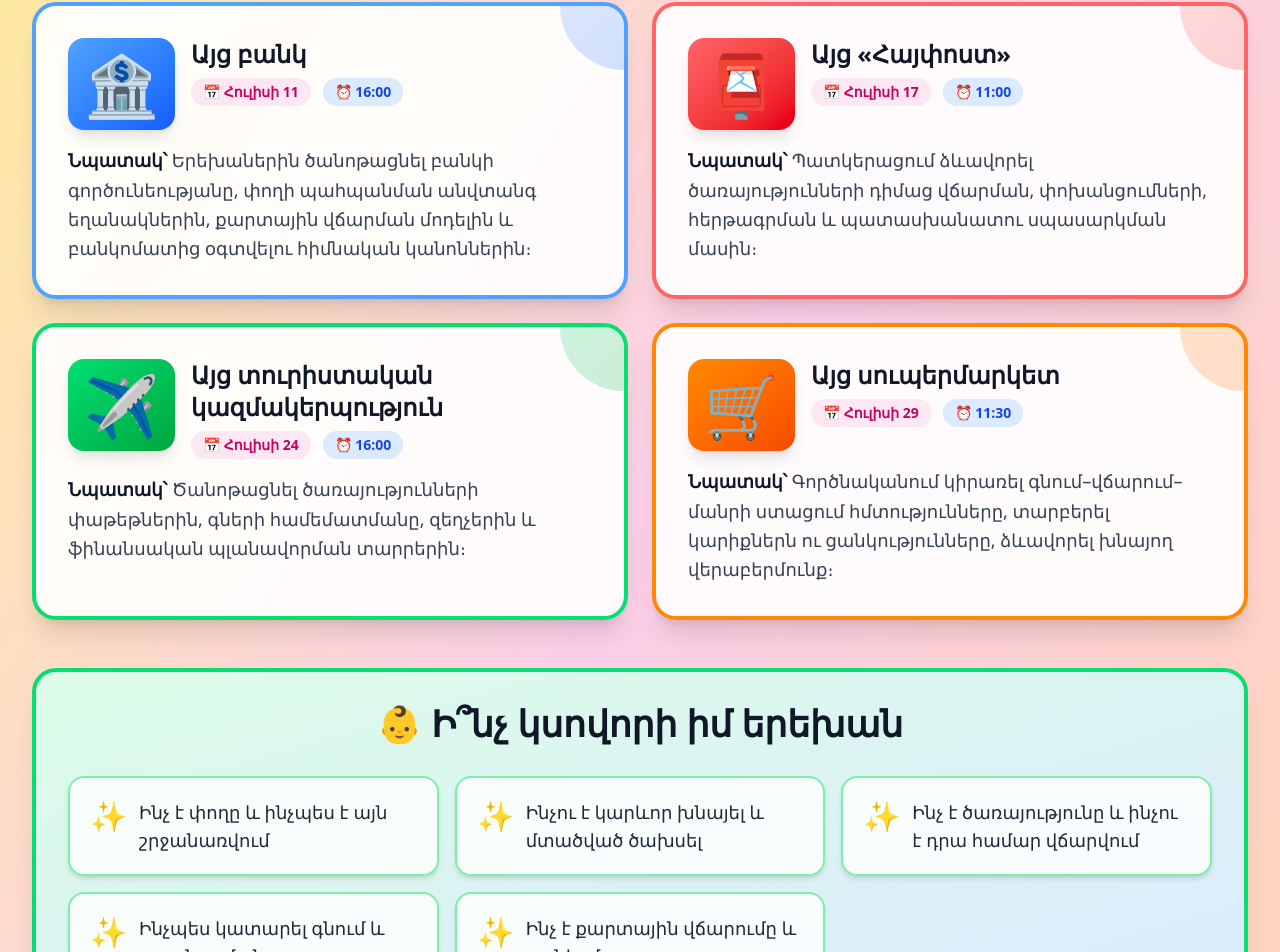
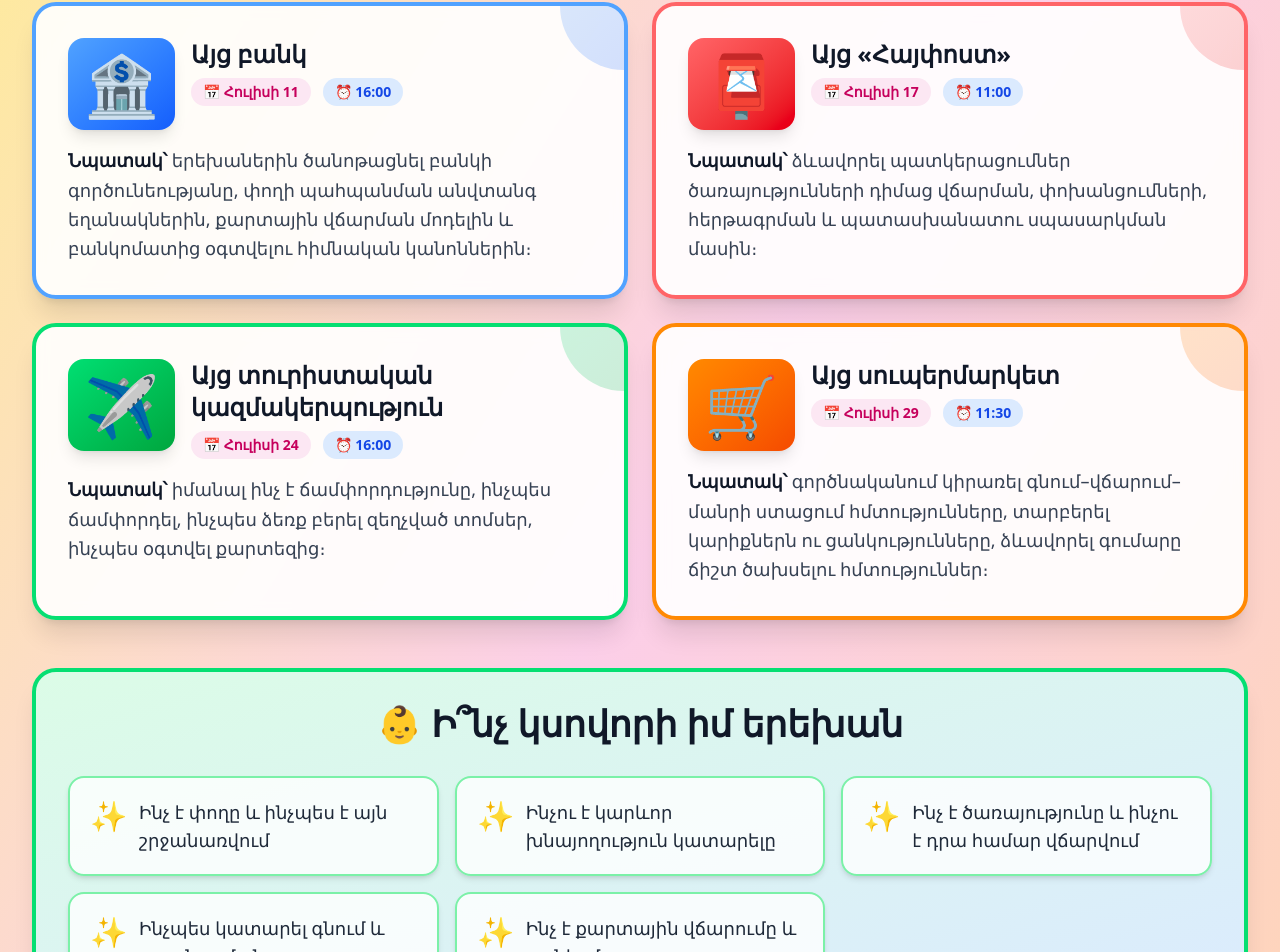
Before and after one commit to VaheBagratyan13/NewProject, a React (Vite) app: page /timing-dask in a window 1280 px wide. Shown: the part 543-1495 px from the top of the page. Built offline with nearby package versions, Linux system fonts and the light colour scheme.

Commit message:
fixed mistakes

```diff
--- a/src/components/TimingDask.jsx
+++ b/src/components/TimingDask.jsx
@@ -8,7 +8,7 @@ const TimingDask = () => {
       date: 'Հուլիսի 11',
       time: '16:00',
       title: 'Այց բանկ',
-      description: 'Երեխաներին ծանոթացնել բանկի գործունեությանը, փողի պահպանման անվտանգ եղանակներին, քարտային վճարման մոդելին և բանկոմատից օգտվելու հիմնական կանոններին։',
+      description: 'երեխաներին ծանոթացնել բանկի գործունեությանը, փողի պահպանման անվտանգ եղանակներին, քարտային վճարման մոդելին և բանկոմատից օգտվելու հիմնական կանոններին։',
       icon: '🏦',
       color: 'from-blue-400 to-blue-600',
       borderColor: 'border-blue-400'
@@ -17,7 +17,7 @@ const TimingDask = () => {
       date: 'Հուլիսի 17',
       time: '11:00',
       title: 'Այց «Հայփոստ»',
-      description: 'Պատկերացում ձևավորել ծառայությունների դիմաց վճարման, փոխանցումների, հերթագրման և պատասխանատու սպասարկման մասին։',
+      description: 'ձևավորել պատկերացումներ ծառայությունների դիմաց վճարման, փոխանցումների, հերթագրման և պատասխանատու սպասարկման մասին։',
       icon: '📮',
       color: 'from-red-400 to-red-600',
       borderColor: 'border-red-400'
@@ -26,7 +26,7 @@ const TimingDask = () => {
       date: 'Հուլիսի 24',
       time: '16:00',
       title: 'Այց տուրիստական կազմակերպություն',
-      description: 'Ծանոթացնել ծառայությունների փաթեթներին, գների համեմատմանը, զեղչերին և ֆինանսական պլանավորման տարրերին։',
+      description: 'իմանալ ինչ է ճամփորդությունը, ինչպես ճամփորդել, ինչպես ձեռք բերել զեղչված տոմսեր, ինչպես օգտվել քարտեզից։',
       icon: '✈️',
       color: 'from-green-400 to-green-600',
       borderColor: 'border-green-400'
@@ -35,7 +35,7 @@ const TimingDask = () => {
       date: 'Հուլիսի 29',
       time: '11:30',
       title: 'Այց սուպերմարկետ',
-      description: 'Գործնականում կիրառել գնում–վճարում–մանրի ստացում հմտությունները, տարբերել կարիքներն ու ցանկությունները, ձևավորել խնայող վերաբերմունք։',
+      description: 'գործնականում կիրառել գնում–վճարում–մանրի ստացում հմտությունները, տարբերել կարիքներն ու ցանկությունները, ձևավորել գումարը ճիշտ ծախսելու հմտություններ։',
       icon: '🛒',
       color: 'from-orange-400 to-orange-600',
       borderColor: 'border-orange-400'
@@ -44,7 +44,7 @@ const TimingDask = () => {
 
   const learningPoints = [
     'Ինչ է փողը և ինչպես է այն շրջանառվում',
-    'Ինչու է կարևոր խնայել և մտածված ծախսել',
+    'Ինչու է կարևոր խնայողություն կատարելը',
     'Ինչ է ծառայությունը և ինչու է դրա համար վճարվում',
     'Ինչպես կատարել գնում և ստանալ մանրը',
     'Ինչ է քարտային վճարումը և բանկոմատը'
```
